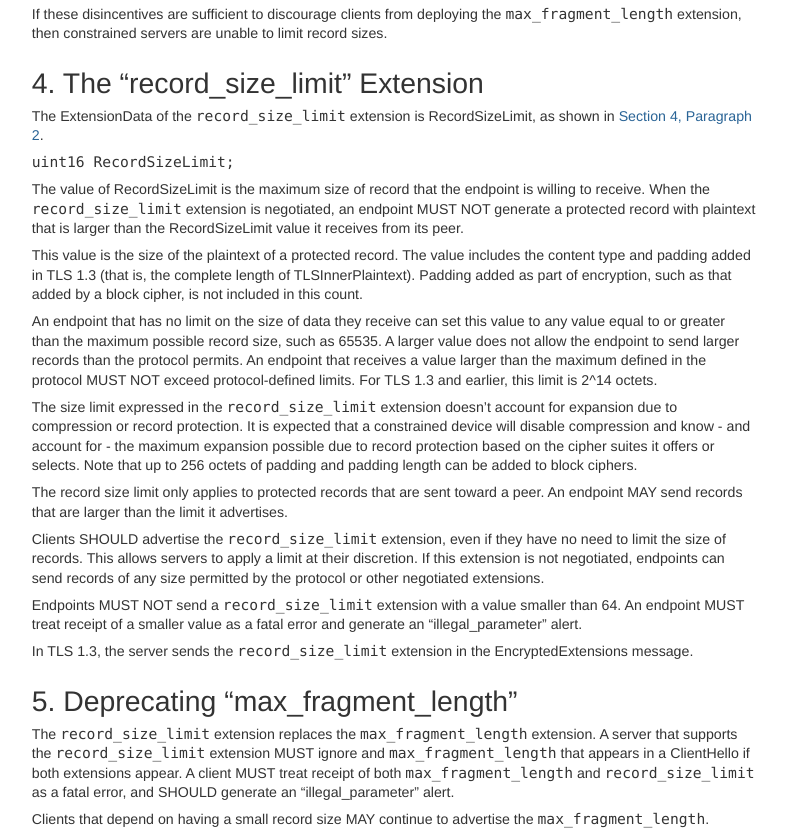
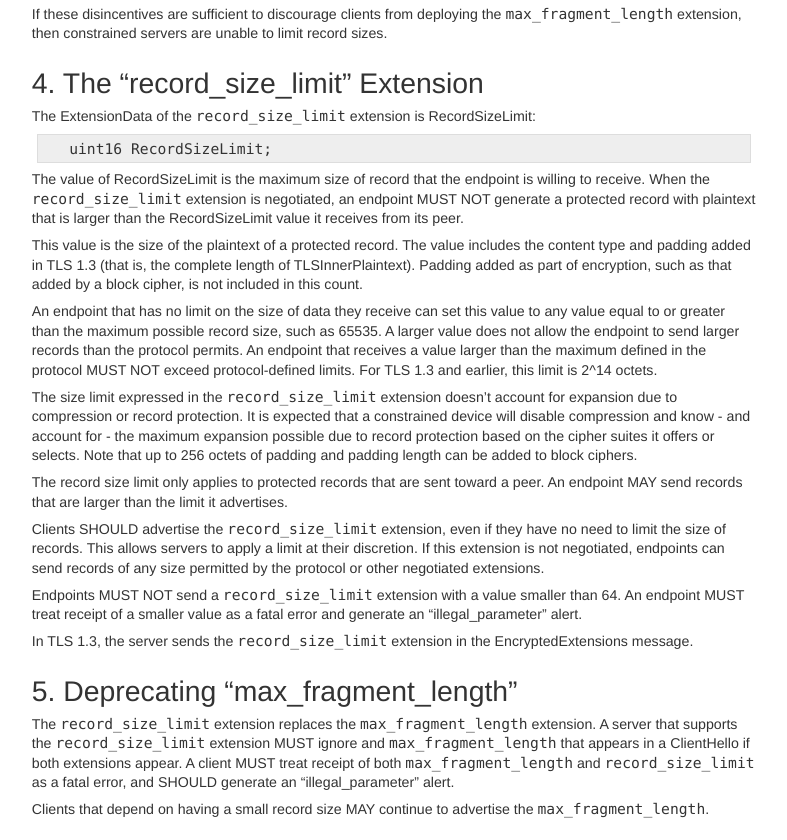
Before and after one commit to tlswg/tls-record-limit, a plain HTML site: page draft-thomson-tls-record-limit.html in a window 1280 px wide. Shown: the part 1777-2617 px from the top of the page, without its empty margins (40-827 px from the left). Drawn offline with Linux system fonts and the light colour scheme.

Commit message:
Script updating gh-pages from e0cf3ded46fec3da945bba3b9aff12598ca41099. [ci skip]

```diff
--- a/draft-thomson-tls-record-limit.html
+++ b/draft-thomson-tls-record-limit.html
@@ -388,18 +388,18 @@ address {
 <p id="rfc.section.3.p.7">In comparison, an implementation might be able to send data incrementally.  Encryption does not have the same atomicity requirement.  Some ciphers can be encrypted and sent progressively.  Thus, an endpoint might be willing to send more than its receive limit.</p>
 <p id="rfc.section.3.p.8">If these disincentives are sufficient to discourage clients from deploying the <samp>max_fragment_length</samp> extension, then constrained servers are unable to limit record sizes.</p>
 <h1 id="rfc.section.4"><a href="#rfc.section.4">4.</a> <a href="#max-record" id="max-record">The &#8220;record_size_limit&#8221; Extension</a></h1>
-<p id="rfc.section.4.p.1">The ExtensionData of the <samp>record_size_limit</samp> extension is RecordSizeLimit, as shown in <a href="#def">Section 4, Paragraph 2</a>.</p>
-<p>
-  <samp>uint16 RecordSizeLimit; </samp>
-</p>
-<p id="rfc.section.4.p.3">The value of RecordSizeLimit is the maximum size of record that the endpoint is willing to receive.  When the <samp>record_size_limit</samp> extension is negotiated, an endpoint MUST NOT generate a protected record with plaintext that is larger than the RecordSizeLimit value it receives from its peer.</p>
-<p id="rfc.section.4.p.4">This value is the size of the plaintext of a protected record.  The value includes the content type and padding added in TLS 1.3 (that is, the complete length of TLSInnerPlaintext).  Padding added as part of encryption, such as that added by a block cipher, is not included in this count.</p>
-<p id="rfc.section.4.p.5">An endpoint that has no limit on the size of data they receive can set this value to any value equal to or greater than the maximum possible record size, such as 65535.  A larger value does not allow the endpoint to send larger records than the protocol permits.  An endpoint that receives a value larger than the maximum defined in the protocol MUST NOT exceed protocol-defined limits.  For TLS 1.3 and earlier, this limit is 2^14 octets.</p>
-<p id="rfc.section.4.p.6">The size limit expressed in the <samp>record_size_limit</samp> extension doesn&#8217;t account for expansion due to compression or record protection.  It is expected that a constrained device will disable compression and know - and account for - the maximum expansion possible due to record protection based on the cipher suites it offers or selects.  Note that up to 256 octets of padding and padding length can be added to block ciphers.</p>
-<p id="rfc.section.4.p.7">The record size limit only applies to protected records that are sent toward a peer.  An endpoint MAY send records that are larger than the limit it advertises.</p>
-<p id="rfc.section.4.p.8">Clients SHOULD advertise the <samp>record_size_limit</samp> extension, even if they have no need to limit the size of records.  This allows servers to apply a limit at their discretion.  If this extension is not negotiated, endpoints can send records of any size permitted by the protocol or other negotiated extensions.</p>
-<p id="rfc.section.4.p.9">Endpoints MUST NOT send a <samp>record_size_limit</samp> extension with a value smaller than 64.  An endpoint MUST treat receipt of a smaller value as a fatal error and generate an &#8220;illegal_parameter&#8221; alert.</p>
-<p id="rfc.section.4.p.10">In TLS 1.3, the server sends the <samp>record_size_limit</samp> extension in the EncryptedExtensions message.</p>
+<p id="rfc.section.4.p.1">The ExtensionData of the <samp>record_size_limit</samp> extension is RecordSizeLimit:</p>
+<pre>
+   uint16 RecordSizeLimit;
+</pre>
+<p id="rfc.section.4.p.2">The value of RecordSizeLimit is the maximum size of record that the endpoint is willing to receive.  When the <samp>record_size_limit</samp> extension is negotiated, an endpoint MUST NOT generate a protected record with plaintext that is larger than the RecordSizeLimit value it receives from its peer.</p>
+<p id="rfc.section.4.p.3">This value is the size of the plaintext of a protected record.  The value includes the content type and padding added in TLS 1.3 (that is, the complete length of TLSInnerPlaintext).  Padding added as part of encryption, such as that added by a block cipher, is not included in this count.</p>
+<p id="rfc.section.4.p.4">An endpoint that has no limit on the size of data they receive can set this value to any value equal to or greater than the maximum possible record size, such as 65535.  A larger value does not allow the endpoint to send larger records than the protocol permits.  An endpoint that receives a value larger than the maximum defined in the protocol MUST NOT exceed protocol-defined limits.  For TLS 1.3 and earlier, this limit is 2^14 octets.</p>
+<p id="rfc.section.4.p.5">The size limit expressed in the <samp>record_size_limit</samp> extension doesn&#8217;t account for expansion due to compression or record protection.  It is expected that a constrained device will disable compression and know - and account for - the maximum expansion possible due to record protection based on the cipher suites it offers or selects.  Note that up to 256 octets of padding and padding length can be added to block ciphers.</p>
+<p id="rfc.section.4.p.6">The record size limit only applies to protected records that are sent toward a peer.  An endpoint MAY send records that are larger than the limit it advertises.</p>
+<p id="rfc.section.4.p.7">Clients SHOULD advertise the <samp>record_size_limit</samp> extension, even if they have no need to limit the size of records.  This allows servers to apply a limit at their discretion.  If this extension is not negotiated, endpoints can send records of any size permitted by the protocol or other negotiated extensions.</p>
+<p id="rfc.section.4.p.8">Endpoints MUST NOT send a <samp>record_size_limit</samp> extension with a value smaller than 64.  An endpoint MUST treat receipt of a smaller value as a fatal error and generate an &#8220;illegal_parameter&#8221; alert.</p>
+<p id="rfc.section.4.p.9">In TLS 1.3, the server sends the <samp>record_size_limit</samp> extension in the EncryptedExtensions message.</p>
 <h1 id="rfc.section.5"><a href="#rfc.section.5">5.</a> <a href="#deprecating-maxfragmentlength" id="deprecating-maxfragmentlength">Deprecating &#8220;max_fragment_length&#8221;</a></h1>
 <p id="rfc.section.5.p.1">The <samp>record_size_limit</samp> extension replaces the <samp>max_fragment_length</samp> extension.  A server that supports the <samp>record_size_limit</samp> extension MUST ignore and <samp>max_fragment_length</samp> that appears in a ClientHello if both extensions appear.  A client MUST treat receipt of both <samp>max_fragment_length</samp> and <samp>record_size_limit</samp> as a fatal error, and SHOULD generate an &#8220;illegal_parameter&#8221; alert.</p>
 <p id="rfc.section.5.p.2">Clients that depend on having a small record size MAY continue to advertise the <samp>max_fragment_length</samp>.</p>
```
Also changed, not shown: index.html (+12 -12 lines), draft-thomson-tls-record-limit.txt.
